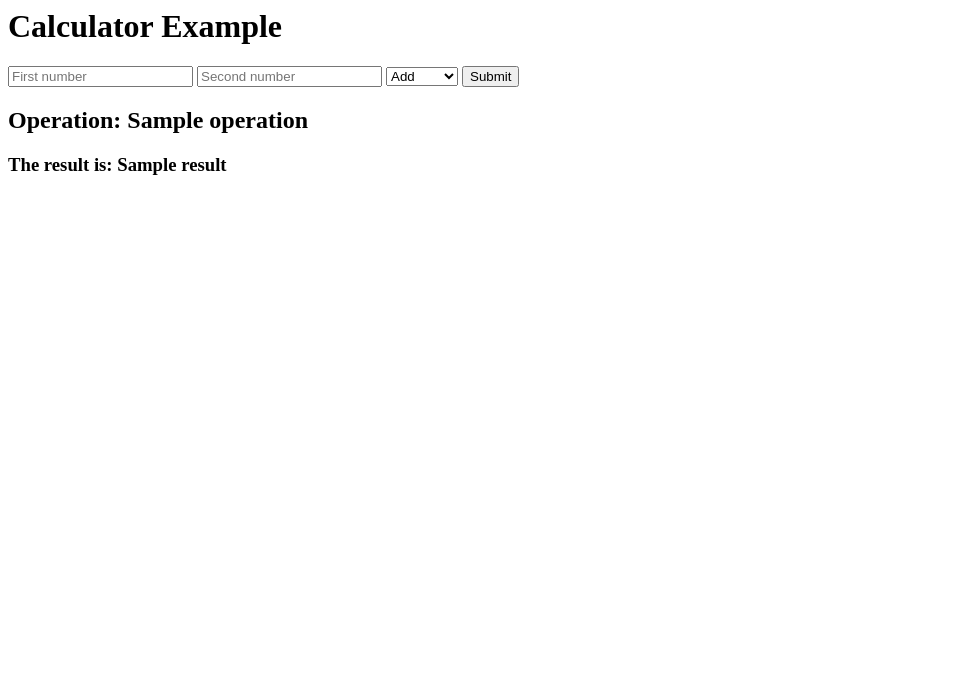
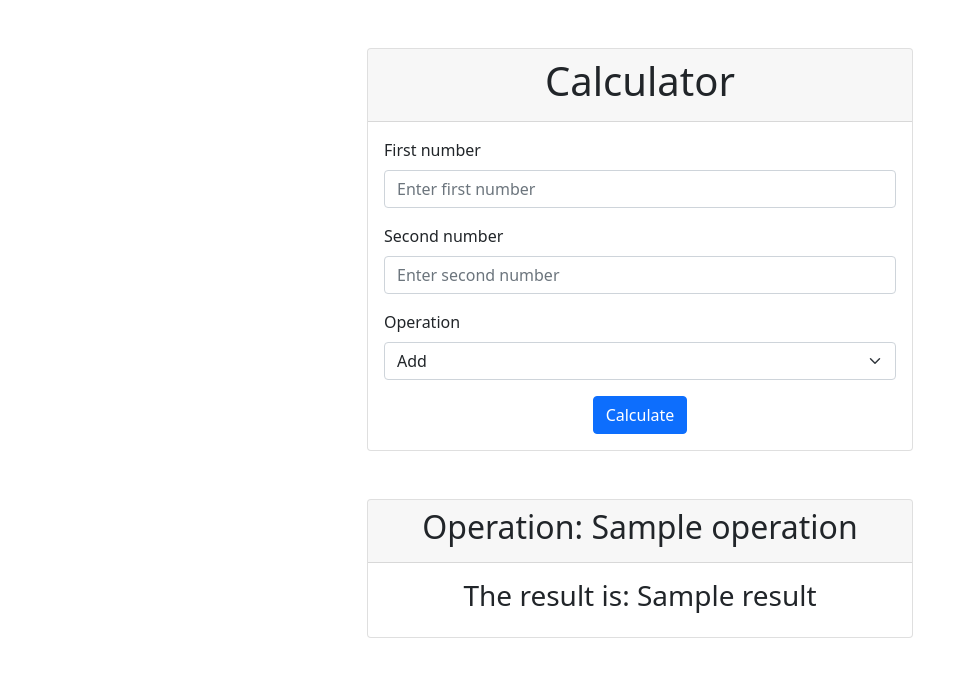
Before and after one commit to Michal0002/Python_Calculator_FlaskExample, a Flask app: template templates/index.html in a window 1280 px wide. Shown: the top 677 px of the page, without its empty margins (0-968 px from the left). Run offline with Flask 3, Linux system fonts and the light colour scheme; the template is opened without the code that fills it: most values are stand-ins (such as "Sample title", 1, 10 or a date in 2020).

Commit message:
Validation and bootstrap attachment

```diff
--- a/main.py
+++ b/main.py
@@ -1,4 +1,4 @@
-from flask import Flask, request, render_template
+from flask import Flask, request, render_template, flash
 
 app = Flask(__name__)
 
@@ -9,21 +9,39 @@ def home():
 @app.route('/calculate', methods=['POST'])
 def calculate():
     try:
-        number1 = float(request.form['number1'])
-        number2 = float(request.form['number2'])
+        if 'number1' not in request.form or 'number2' not in request.form or 'operation' not in request.form:
+            return "Missing input fields"
 
-        operation = request.form['operation']
+        number1 = request.form.get('number1')
+        number2 = request.form.get('number2')
+
+        if not number1 or not number2:
+            return "Please enter valid numbers"
+            flask.flash(message, category='message')
+
+        number1 = float(number1)
+        number2 = float(number2)
+
+        operation = request.form.get('operation')
+        operations = ('add', 'subtract', 'multiply','divide')
+
+        if operation not in operations:
+            return "Invalid operation"
 
         if operation == 'add':
-            result = number1 + number2
+            result = int(number1 + number2)
+
         elif operation == 'subtract':
-            result = number1 - number2
+            result = int(number1 - number2)
         elif operation == 'multiply':
-            result = number1 * number2
+            result = int(number1 * number2)
         elif operation == 'divide':
-            result = number1 / number2
+            if number2 == 0:
+                result = "Cannot divide by 0"
+            else:
+                result = (number1 / number2)
         else:
-            result = "Nieprawidłowa operacja"
+            result = "Incorrect operation"
 
         return render_template('index.html', result=result, operation=operation.lower())
     except Exception as e:
--- a/templates/index.html
+++ b/templates/index.html
@@ -1,14 +1,58 @@
-<h1> Calculator Example </h1>
-<form action="calculate" method="post">
-    <input type="number" name="number1"  placeholder="First number">
-    <input type="number" name="number2"  placeholder="Second number">
-    <select name="operation" id="operation">
-        <option value="add"> Add </option>
-        <option value="subtract"> Subtract </option>
-        <option value="multiply"> Multiply </option>
-        <option value="divide"> Divide </option>
-    </select>
-    <button type="submit">Submit</button>
-</form>
-<h2> Operation: {{ operation }} </h2>
-<h3> The result is: {{ result }} </h3>
+<!DOCTYPE html>
+<html lang="en">
+<head>
+    <meta charset="UTF-8">
+    <meta name="viewport" content="width=device-width, initial-scale=1.0">
+    <title>Calculator example</title>
+    <link href="https://cdn.jsdelivr.net/npm/bootstrap@5.0.2/dist/css/bootstrap.min.css" rel="stylesheet" integrity="sha384-EVSTQN3/azprG1Anm3QDgpJLIm9Nao0Yz1ztcQTwFspd3yD65VohhpuuCOmLASjC" crossorigin="anonymous">
+</head>
+<body>
+    <div class="container mt-5">
+        <div class="row justify-content-center">
+            <div class="col-md-6">
+                <div class="card">
+                    <div class="card-header">
+                        <h1 class="text-center">Calculator</h1>
+                    </div>
+                    <div class="card-body">
+                        <form action="calculate" method="post">
+                            <div class="mb-3">
+                                <label for="number1" class="form-label">First number</label>
+                                <input type="number" class="form-control" id="number1" name="number1" placeholder="Enter first number">
+                            </div>
+                            <div class="mb-3">
+                                <label for="number2" class="form-label">Second number</label>
+                                <input type="number" class="form-control" id="number2" name="number2" placeholder="Enter second number">
+                            </div>
+                            <div class="mb-3">
+                                <label for="operation" class="form-label">Operation</label>
+                                <select class="form-select" id="operation" name="operation">
+                                    <option value="add">Add</option>
+                                    <option value="subtract">Subtract</option>
+                                    <option value="multiply">Multiply</option>
+                                    <option value="divide">Divide</option>
+                                </select>
+                            </div>
+                            <div class="text-center"> <!-- Wyśrodkuj przycisk -->
+                                <button type="submit" class="btn btn-primary">Calculate</button>
+                            </div>
+                        </form>
+                    </div>
+                </div>
+            </div>
+        </div>
+        <div class="row justify-content-center mt-5">
+            <div class="col-md-6">
+                <div class="card">
+                    <div class="card-header">
+                        <h2 class="text-center">Operation: {{ operation }} </h2>
+                    </div>
+                    <div class="card-body">
+                        <h3 class="text-center">The result is: {{ result }}</h3>
+                    </div>
+                </div>
+            </div>
+        </div>
+    </div>
+</body>
+</html>
```
